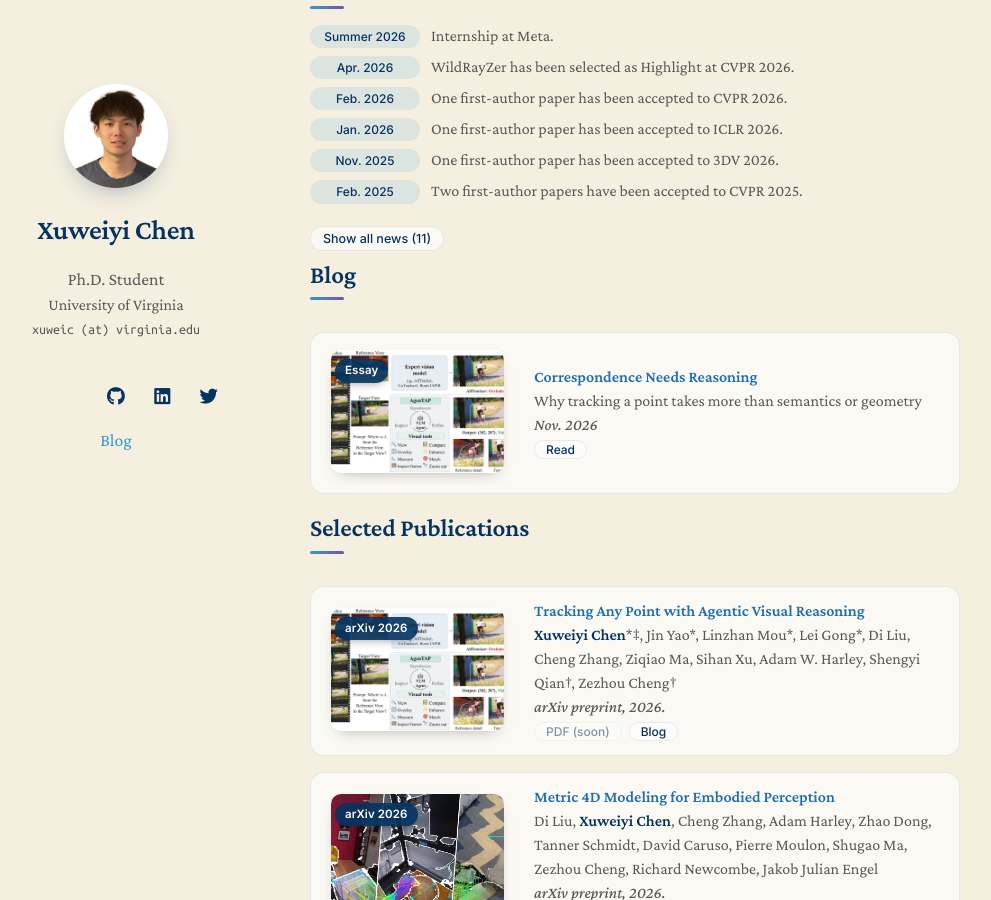
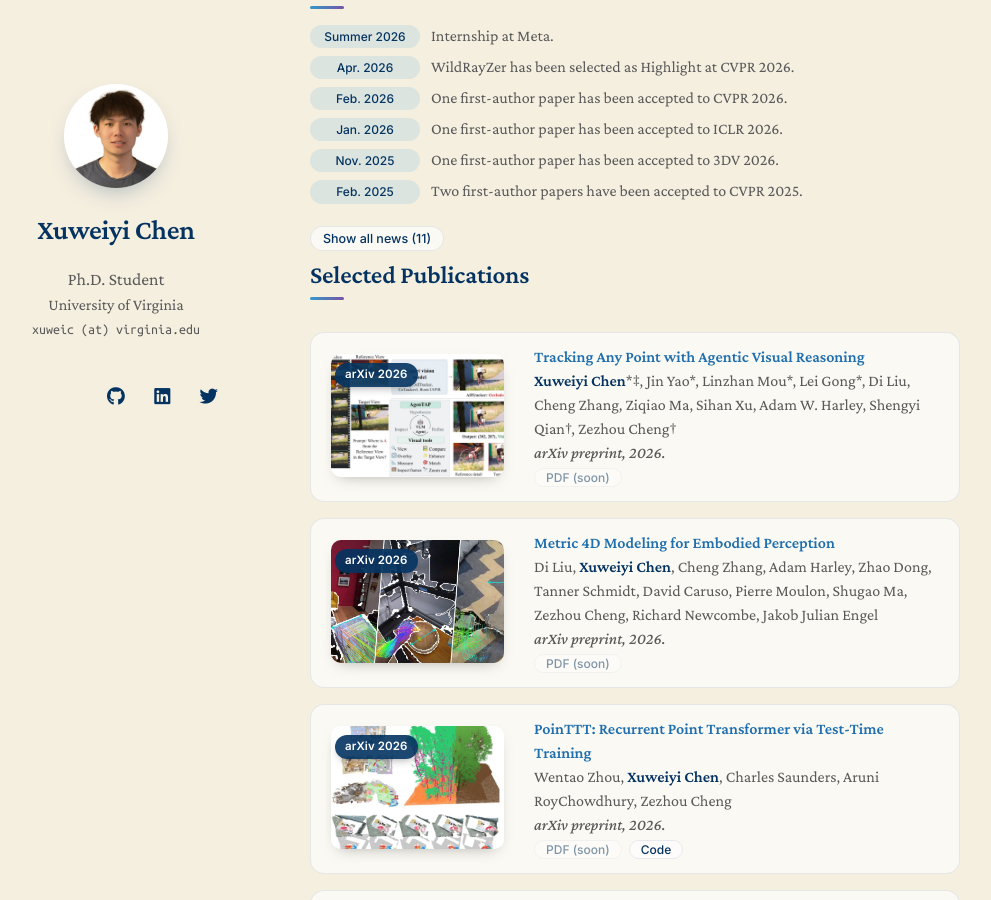
Before and after one commit to XuweiyiChen/xuweiyichen.github.io, a Jekyll site: the page built from index.md, in a window 1280 px wide and 900 px high, scrolled down 935 px. Shown: the whole window, without its empty margins (160-1151 px from the left). Built offline with Jekyll 4.4.1, drawn with Linux system fonts in a browser that asks for light colours; nearby versions of some CDN libraries; a style sheet for code colours, icons or effects is not loaded; our own code applies the rules of GitHub Pages for plain Markdown files.

Commit message:
Homepage: blog hidden again, Blog link under the icons removed

```diff
--- a/_config.yml
+++ b/_config.yml
@@ -17,9 +17,8 @@ cv_link: assets/files/Resume_XuweiyiChen_AI_2026.pdf
 github_link: https://github.com/xuweiyichen
 linkedin: https://www.linkedin.com/in/chenxuweiyi/
 twitter: https://twitter.com/Chenxuweiyi
-blog_link: "#blog"
-# Set to true to show the Blog section, the header link and the Blog buttons on publications.
-show_blog: true
+# Set to true to show the Blog section and the Blog buttons on publications.
+show_blog: false
 
 # Images (e.g., your profile picture and your website's favicon)
 # "favicon" and "favicon_dark" are used for the light and dark modes, respectively.
--- a/_layouts/homepage.html
+++ b/_layouts/homepage.html
@@ -91,9 +91,6 @@
         </a>
         {% endif %}
         </div>
-        {% if site.blog_link and site.show_blog %}
-        <div style="margin-top: 12px; font-size: 1.1rem;"><a href="{{ site.blog_link }}">Blog</a></div>
-        {% endif %}
         <br>
 
       </header>
```
